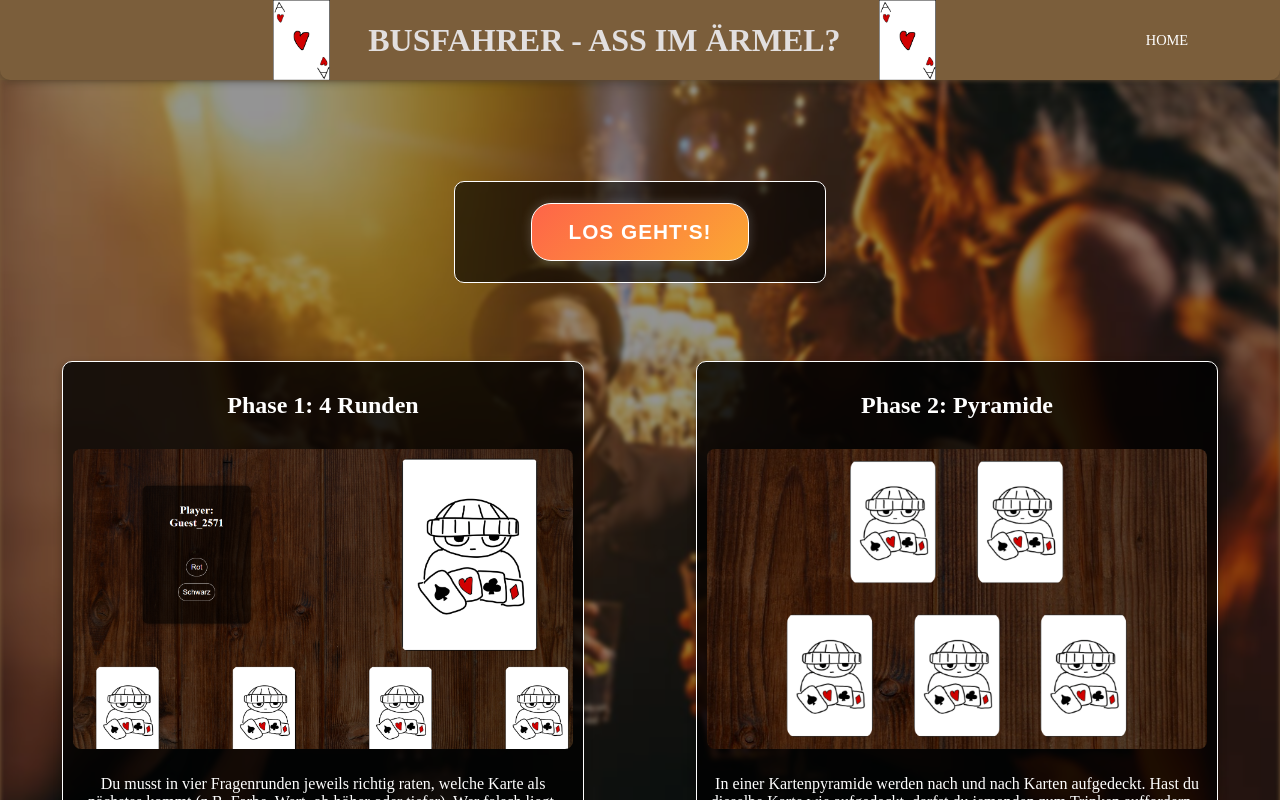
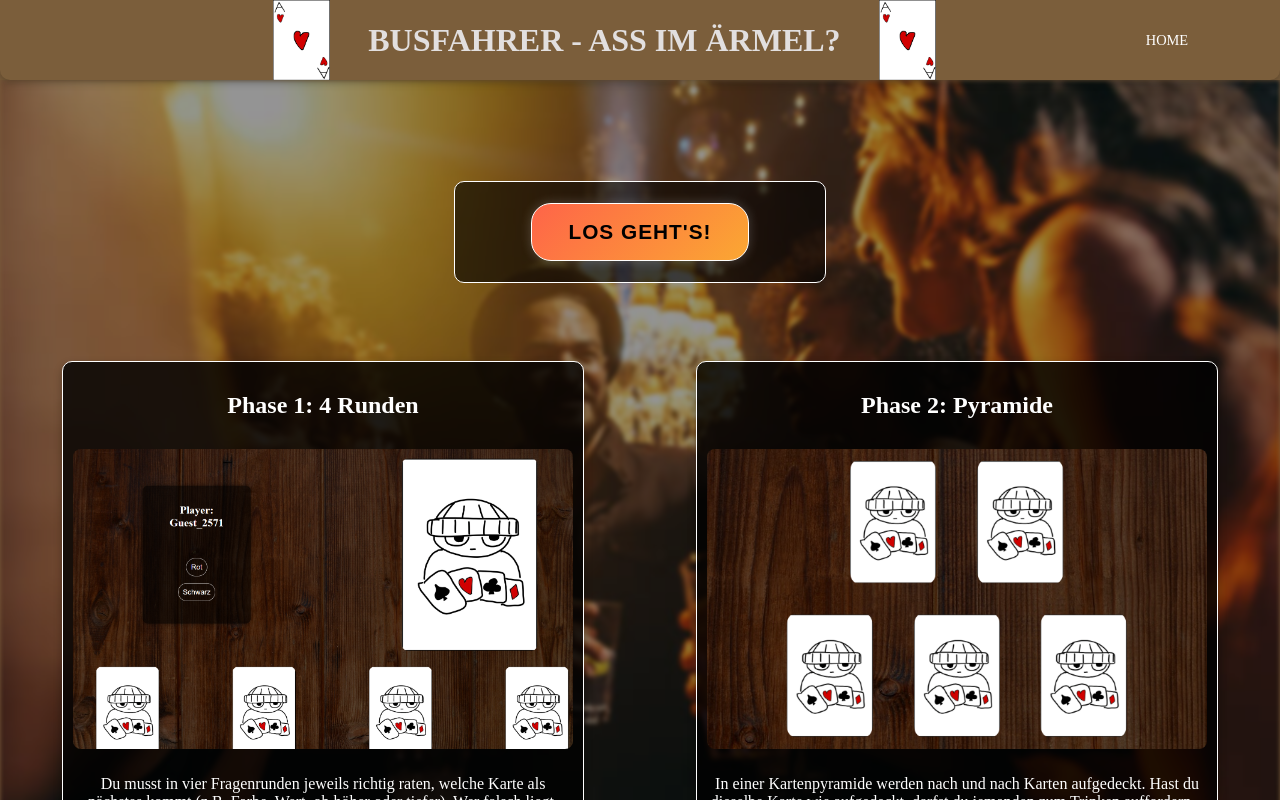
Before and after one commit to Fang-Telekom/busfahrer, an Angular app in the folder frontend/: page / in a window 1280 px wide. Shown: the top 800 px of the page. Built offline with nearby package versions, Linux system fonts and the light colour scheme.

Commit message:
black second try

```diff
--- a/frontend/src/app/landing/landingpage.css
+++ b/frontend/src/app/landing/landingpage.css
@@ -113,6 +113,7 @@
 
 .custom-button:hover {
     background-color: rgba(85, 85, 85, 0.4);
+    color: black;
 }
 
 .modal{
--- a/frontend/src/app/landing/landingpage.html
+++ b/frontend/src/app/landing/landingpage.html
@@ -6,7 +6,7 @@
 
         <div class = container>
             <div class="row bordered-box">
-                <button (click)="toggleModal('party')" class="custom-button bordered-box animated-gradient glow-button">
+                <button style="color: black"(click)="toggleModal('party')" class="custom-button bordered-box animated-gradient glow-button">
                     LOS GEHT'S!
                 </button>
             </div>
```
